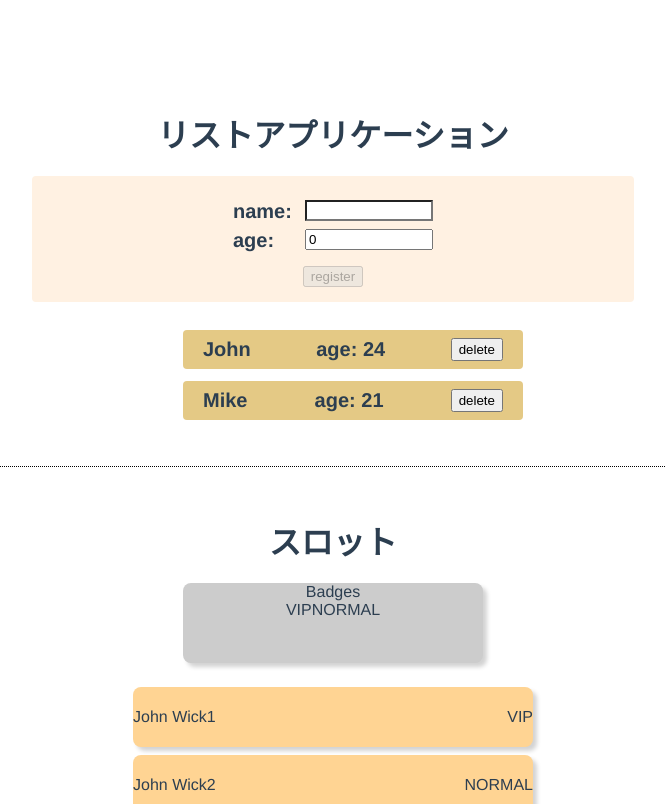
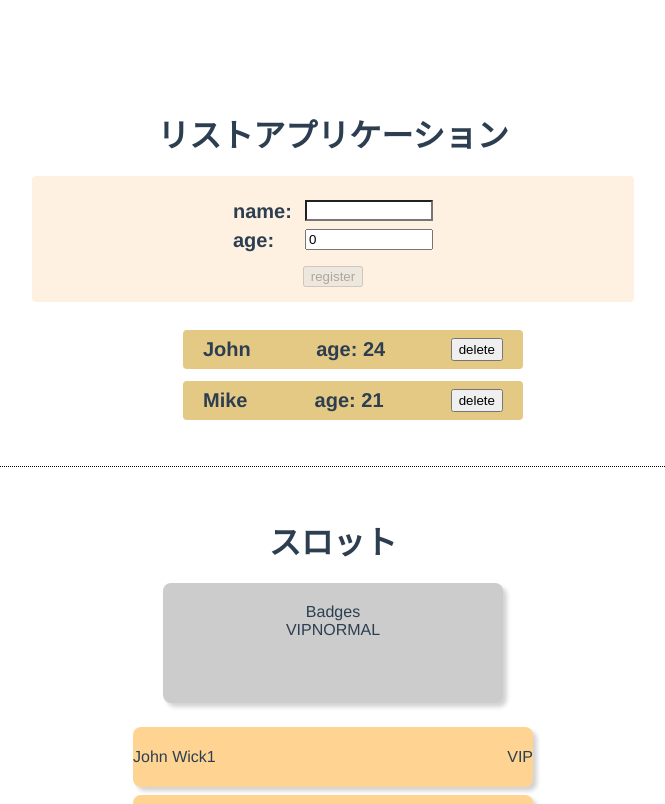
Before and after one commit to y-soliloquy/vue-ts-study, a Vue app: page / in a window 1280 px wide. Shown: the top 804 px of the page, without its empty margins (307-972 px from the left). Built offline with nearby package versions, Linux system fonts and the light colour scheme.

Commit message:
一部UIにスロットを適用する

```diff
--- /dev/null
+++ b/src/components/Card.vue
@@ -0,0 +1,15 @@
+<script setup lang="ts"></script>
+
+<template>
+    <div class="card">
+        <slot></slot>
+    </div>
+</template>
+
+<style scoped>
+.card {
+    border-radius: 8px;
+    box-shadow: 4px 4px 4px rgb(211, 211, 211);
+    padding: 20px;
+}
+</style>
--- a/src/components/Resavation.vue
+++ b/src/components/Resavation.vue
@@ -1,16 +1,18 @@
 <script setup lang="ts">
-import UITitle from './ui/UITitle.vue';</script>
+import UITitle from './ui/UITitle.vue';
+import Card from './Card.vue';
+</script>
 
 <template>
     <div class="container">
         <UITitle>スロット</UITitle>
-        <div class="card">
+        <Card class="menu-card">
             <span>Badges</span>
             <div class="badges">
                 <span>VIP</span>
                 <span>NORMAL</span>
             </div>
-        </div>
+        </Card>
 
         <div class="resavation-card">
             <span>John Wick1</span>
@@ -42,7 +44,7 @@ import UITitle from './ui/UITitle.vue';</script>
     flex-direction: column;
     align-items: center;
 }
-.card {
+.menu-card {
     width: 300px;
     height: 80px;
     background-color: #ccc;
@@ -50,8 +52,6 @@ import UITitle from './ui/UITitle.vue';</script>
     flex-direction: column;
     align-items: center;
     margin-bottom: 24px;
-    border-radius: 8px;
-    box-shadow: 4px 4px 4px rgb(211, 211, 211)
 }
 
 .resavation-card {
```
